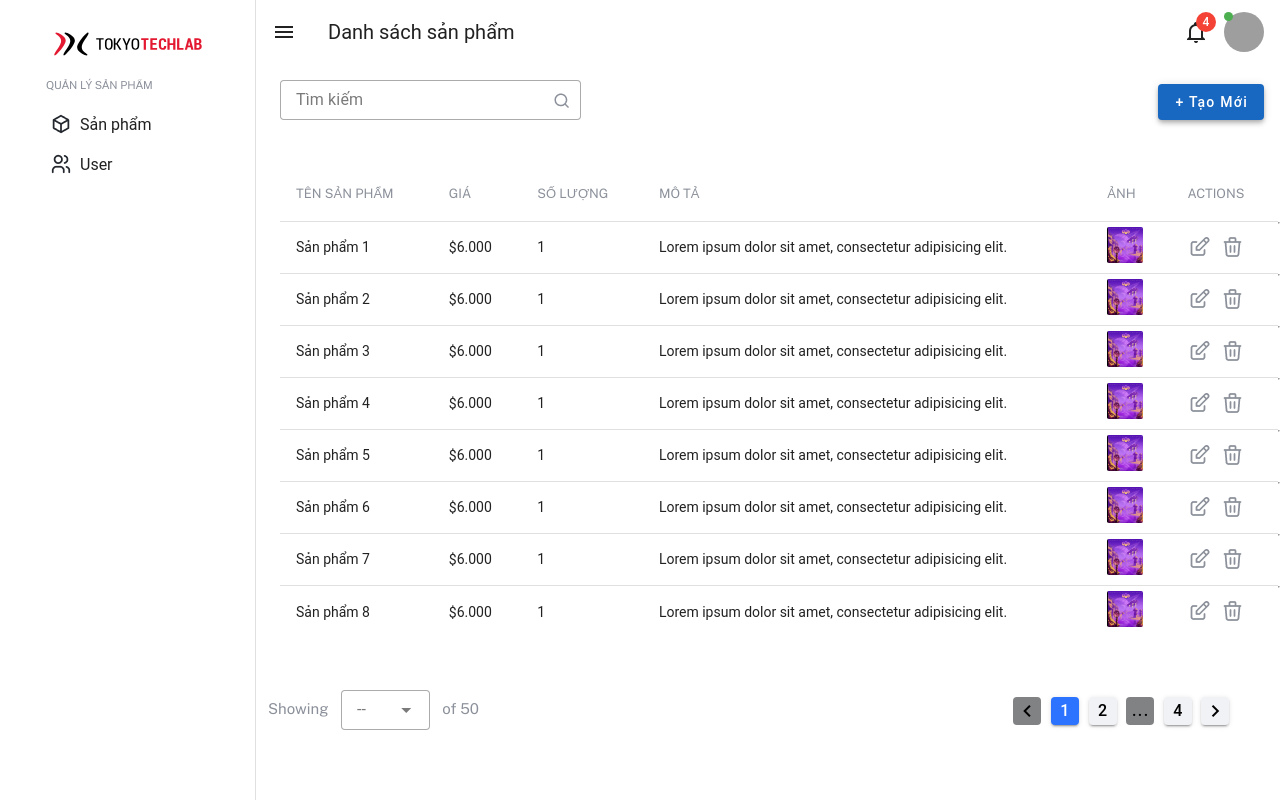
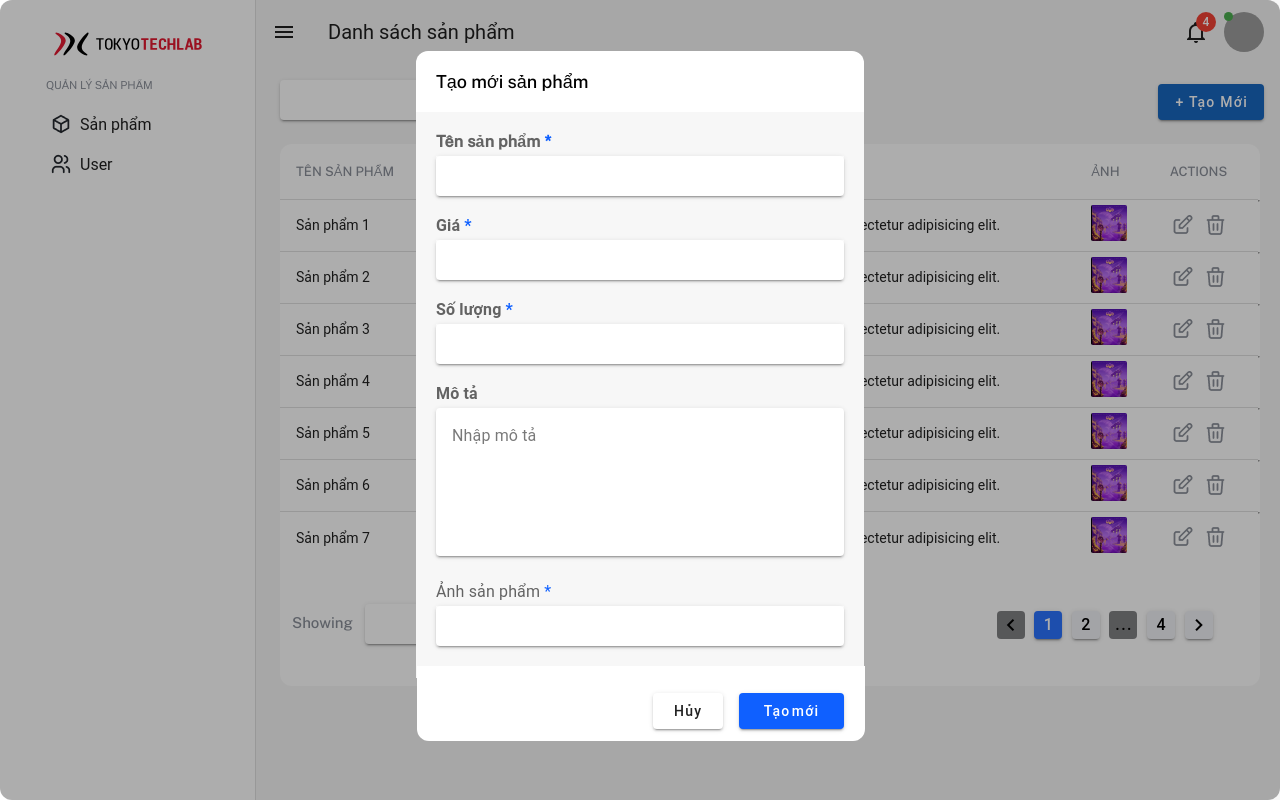
Before and after one commit to chinhnd02/ttlab_fe, a Vue app: page /admin in a window 1280 px wide. Both pictures are taken after a click on the button "+ Tạo Mới". Built offline with nearby package versions, Linux system fonts and the light colour scheme; grey boxes are pictures that could not be loaded.

Commit message:
fix admin page

```diff
--- a/src/views/AddNew.vue
+++ b/src/views/AddNew.vue
@@ -1,76 +1,213 @@
 <template>
   <div>
-    <v-card
-      class="mx-auto pa-10 pb-6 mt-6"
-      elevation="8"
-      max-width="448"
-      rounded="lg"
+    <v-dialog
+      class="mx-auto pb-6 mt-1"
+      style="border-radius: 12px"
+      max-width="448px"
+      v-model="dialog"
     >
-      <v-card-title style="padding: 0" class="text-left mb-5"
-        >Tạo mới sản phẩm</v-card-title
+      <div
+        style="
+          background-color: white;
+          padding: 17px 0 17px 20px;
+          border-radius: 12px 12px 0 0;
+        "
+        class="text-left font-weight-medium title-addnew"
       >
-      <div>
-        <div class="text-subtitle-1 text-medium-emphasis d-flex align-center">
+        <!-- <p
+          class="title-addnew"
+          style="font-weight: 500; padding: 17px 0 0 20px; color: #1a2240"
+        >
+
+        </p> -->
+        Tạo mới sản phẩm
+      </div>
+      <div style="background-color: #f7f7f7; padding: 16px 20px">
+        <div
+          style="color: #464f60"
+          class="text-subtitle-1 font-weight-bold font-weight-medium text-medium-emphasis d-flex align-center text-name"
+        >
           Tên sản phẩm
           <p class="ml-1" style="color: #0f60ff">*</p>
         </div>
 
-        <v-text-field
+        <!-- <v-text-field
           density="compact"
           placeholder="Nhập tên sản phẩm"
           variant="outlined"
+          hide-details
+          class="bg-white"
+          style="margin-bottom: 16px"
+        ></v-text-field> -->
+        <v-text-field
+          :loading="loading"
+          density="compact"
+          variant="solo"
+          label="Nhập tên sản phẩm"
+          single-line
+          class="bg-white"
+          hide-details
+          style="margin-bottom: 16px"
+          @click:append-inner="onClick"
         ></v-text-field>
 
-        <div class="text-subtitle-1 text-medium-emphasis d-flex align-center">
+        <div
+          class="text-subtitle-1 text-medium-emphasis d-flex align-center font-weight-bold"
+        >
           Giá
           <p class="ml-1" style="color: #0f60ff">*</p>
         </div>
 
-        <v-text-field
+        <!-- <v-text-field
           density="compact"
           placeholder="Nhập giá sản phẩm"
           variant="outlined"
+          hide-details
+          class="bg-white"
+          style="margin-bottom: 16px"
+        ></v-text-field> -->
+        <v-text-field
+          :loading="loading"
+          density="compact"
+          variant="solo"
+          label="Nhập giá sản phẩm"
+          single-line
+          class="bg-white"
+          hide-details
+          style="margin-bottom: 16px"
+          @click:append-inner="onClick"
         ></v-text-field>
 
-        <div class="text-subtitle-1 text-medium-emphasis d-flex align-center">
+        <div
+          class="text-subtitle-1 text-medium-emphasis text-[14px] d-flex align-center font-weight-bold"
+        >
+          Số lượng
+          <p class="ml-1" style="color: #0f60ff">*</p>
+        </div>
+
+        <!-- <v-text-field
+          density="compact"
+          placeholder="Nhập số lượng sản phẩm"
+          variant="outlined"
+          hide-details
+          class="bg-white"
+          style="margin-bottom: 16px"
+        ></v-text-field> -->
+        <v-text-field
+          :loading="loading"
+          density="compact"
+          variant="solo"
+          label="Nhập số lượng sản phẩm"
+          single-line
+          class="bg-white"
+          hide-details
+          style="margin-bottom: 16px"
+          @click:append-inner="onClick"
+        ></v-text-field>
+
+        <div
+          class="text-subtitle-1 text-medium-emphasis text-[14px] d-flex align-center font-weight-bold"
+        >
           Mô tả
         </div>
 
-        <v-textarea
+        <!-- <v-textarea
           label=""
           placeholder="Nhập mô tả"
           variant="outlined"
+          hide-details
+          class="bg-white"
+          style="margin-bottom: 16px"
+        ></v-textarea> -->
+
+        <v-textarea
+          label="Nhập mô tả"
+          variant="solo"
+          placeholder="Nhập mô tả"
         ></v-textarea>
 
-        <div class="text-subtitle-1 text-medium-emphasis d-flex align-center">
+        <div
+          class="text-subtitle-1 text-medium-emphasis text-[14px] d-flex align-center"
+        >
           Ảnh sản phẩm
           <p class="ml-1" style="color: #0f60ff">*</p>
         </div>
 
-        <v-text-field
+        <!-- <v-text-field
           density="compact"
           placeholder="Nhập link ảnh sản phẩm"
           variant="outlined"
+          hide-details
+          class="bg-white"
+          style="margin-bottom: 16px; border: none"
+        ></v-text-field> -->
+        <v-text-field
+          :loading="loading"
+          density="compact"
+          variant="solo"
+          label="Nhập ảnh sản phẩm"
+          single-line
+          class="bg-white"
+          hide-details
+          style="margin-bottom: 16px"
+          @click:append-inner="onClick"
         ></v-text-field>
 
         <!-- <v-card class="mb-12" color="surface-variant" variant="tonal"> </v-card> -->
       </div>
-      <v-row>
-        <v-col cols="5"></v-col>
-        <v-col cols="7"
-          ><v-btn width="70" class="text-capitalize mr-5">Hủy</v-btn>
+      <v-row
+        style="
+          padding-top: 15px;
+          background-color: white;
+          width: 448px;
+          margin-left: 0.5px;
+          border-radius: 0 0 12px 12px;
+        "
+      >
+        <v-col cols="6"></v-col>
+        <v-col cols="6"
+          ><v-btn
+            width="70"
+            class="text-capitalize mr-4"
+            @click="this.$emit('close')"
+            >Hủy</v-btn
+          >
           <v-btn width="105" color="#0f60ff" class="text-capitalize"
-            >Tạo mới</v-btn
-          ></v-col
+            >Tạo
+            <p class="text-lowercase">mới</p>
+          </v-btn></v-col
         >
       </v-row>
-    </v-card>
+    </v-dialog>
   </div>
 </template>
 
 <script>
-export default {};
+export default {
+  props: ["dialogAdd"],
+  computed: {
+    dialog: {
+      get() {
+        return this.dialogAdd;
+      },
+      set(value) {
+        if (!value) {
+          this.$emit("close");
+        }
+      },
+    },
+  },
+};
 </script>
 
-<style>
+<style scoped>
+@import url("https://fonts.googleapis.com/css2?family=Public+Sans:wght@500&display=swap");
+.title-addnew {
+  font-family: "Public Sans", sans-serif;
+  font-size: 18px;
+}
+.text-name {
+  font-family: "Public Sans", sans-serif;
+  font-size: 14px;
+}
 </style>
--- a/src/views/AdminView.vue
+++ b/src/views/AdminView.vue
@@ -1,5 +1,5 @@
 <template>
-  <v-app id="inspire">
+  <v-app id="inspire" style="background-color: #f7f7f7">
     <v-navigation-drawer v-model="drawer">
       <!--
        -->
@@ -28,7 +28,7 @@
       >
     </v-navigation-drawer>
 
-    <v-app-bar flat>
+    <v-app-bar flat style="background-color: #f7f7f7">
       <v-app-bar-nav-icon @click="drawer = !drawer"></v-app-bar-nav-icon>
       <v-app-bar-title class="text-left">Danh sách sản phẩm</v-app-bar-title>
 
@@ -61,18 +61,30 @@
       </v-badge> -->
     </v-app-bar>
     <!-- style="background-color: #f7f7f7" -->
-    <v-main class="custom-main ml-6">
+    <v-main class="custom-main ml-6" style="background-color: #f7f7f7">
       <!--  -->
       <v-row>
         <v-col cols="4" class="mt-4">
           <v-text-field
-            class="search_input"
+            :loading="loading"
+            density="compact"
+            variant="solo"
+            label="Tìm kiếm"
+            append-inner-icon="mdi-magnify"
+            single-line
+            hide-details
+            @click:append-inner="onClick"
+          ></v-text-field>
+          <!-- <v-text-field
+            class="search_input bg-white"
             v-model="message"
             density="compact"
             clearable
             label="Tìm kiếm"
+            hide-details
             type="text"
-            variant="outlined"
+            variant="solo"
+            style="display: block"
           >
             <template v-slot:append-inner>
               <v-fade-transition leave-absolute>
@@ -111,16 +123,21 @@
                 </v-card>
               </v-menu>
             </template>
-          </v-text-field>
+          </v-text-field> -->
         </v-col>
         <v-col class="text-right mr-4 mt-5">
-          <v-btn class="text-capitalize" color="primary">+ Tạo mới</v-btn>
+          <v-btn
+            class="text-capitalize"
+            color="primary"
+            @click="dialogAdd = true"
+            >+ Tạo mới</v-btn
+          >
         </v-col>
       </v-row>
 
-      <v-row>
+      <v-row class="mr-2">
         <v-col cols="12">
-          <v-table>
+          <v-table style="border-radius: 12px 12px 0 0">
             <thead>
               <tr>
                 <th colspan="2" class="text-table text-uppercase">
@@ -134,7 +151,7 @@
               </tr>
             </thead>
             <tbody>
-              <tr v-for="(item, i) in 8" :key="i">
+              <tr v-for="(item, i) in 7" :key="i">
                 <td colspan="2" class="text-left">Sản phẩm {{ ++i }}</td>
                 <td class="text-left">$6.000</td>
                 <td class="text-left">1</td>
@@ -164,16 +181,26 @@
         <!-- <v-data-table :items="items"></v-data-table>
          -->
       </v-row>
+      <div
+        style="background-color: white; border-radius: 0 0 12px 12px"
+        class="mr-5 mb-10"
+      >
         <v-row>
           <v-col cols="8" class="mt-7">
             <v-row>
-            <p class="mt-5 showing">Showing</p>
+              <p class="mt-5 ml-6 showing">Showing</p>
               <v-col cols="2">
-              <v-select
+                <!-- <v-select
                   density="compact"
                   label="--"
                   :items="['10', '20', '30', '40', '50', '60']"
                   variant="outlined"
+                ></v-select> -->
+                <v-select
+                  :items="['10', '20']"
+                  density="compact"
+                  label=""
+                  variant="solo"
                 ></v-select>
               </v-col>
               <p class="mt-5 showing">of 50</p>
@@ -190,18 +217,23 @@
             ></v-pagination>
           </v-col>
         </v-row>
+      </div>
     </v-main>
+
+    <add-new :dialogAdd="dialogAdd" @close="dialogAdd = false" />
   </v-app>
 </template>
 
     <script setup>
 import { ref } from "vue";
+import AddNew from "./AddNew.vue";
 
 const drawer = ref(null);
 </script>
 
     <script>
 export default {
+  components: { AddNew },
   // data: () => ({ drawer: null, page: 1 }),
   // methods: {
 
@@ -209,6 +241,8 @@ export default {
   data() {
     return {
       drawer: null,
+      dialogAdd: false,
+      page: 1,
     };
   },
   methods: {},
--- a/src/views/LoginView.vue
+++ b/src/views/LoginView.vue
@@ -36,7 +36,7 @@
         :append-inner-icon="visible ? 'mdi-eye' : 'mdi-eye-off'"
         :type="visible ? 'text' : 'password'"
         density="compact"
-        placeholder="************"
+        placeholder="••••••••••••••"
         variant="outlined"
         @click:append-inner="visible = !visible"
       ></v-text-field>
```
Lines whose indentation alone changed are shown as unchanged.
